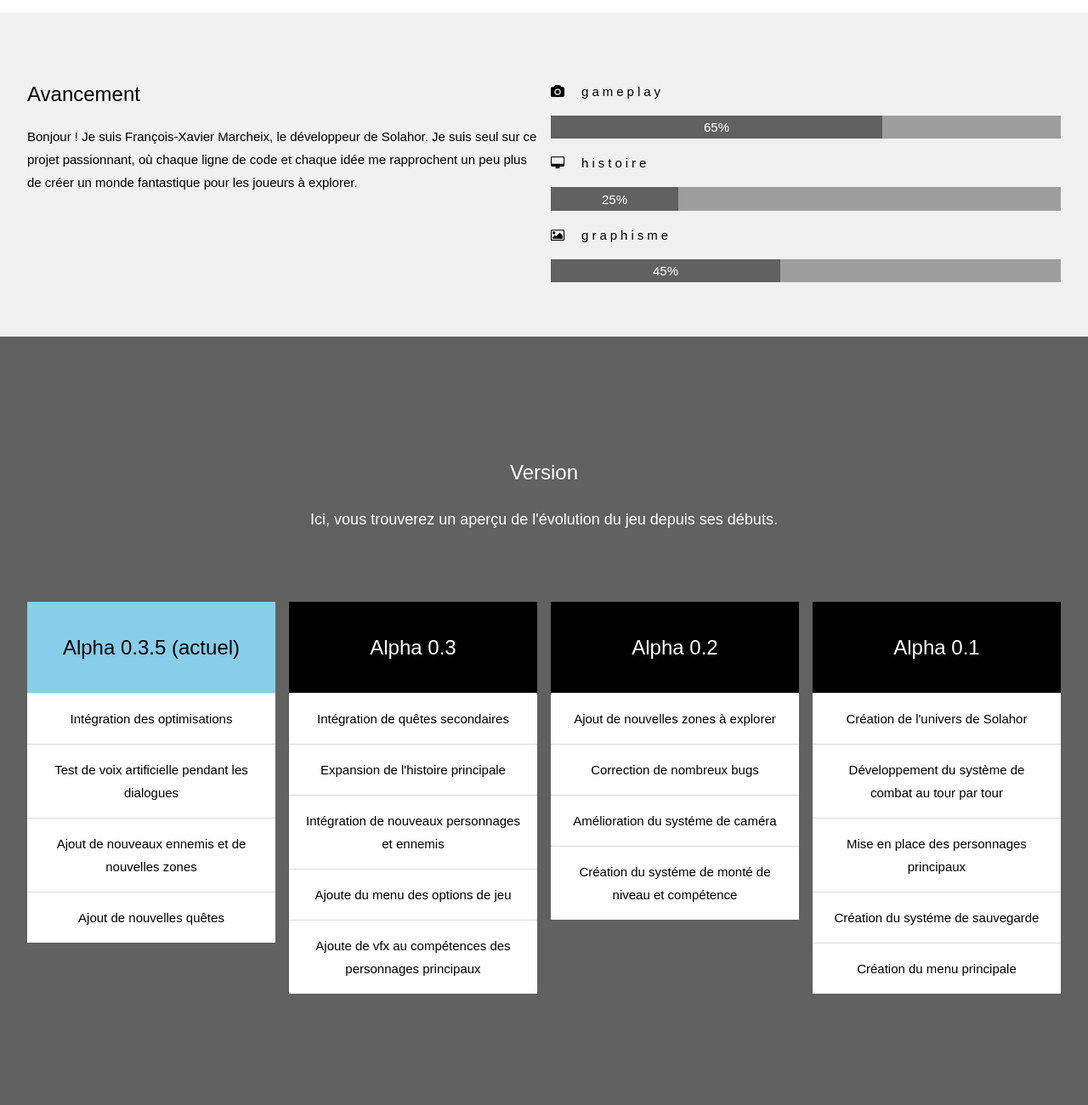
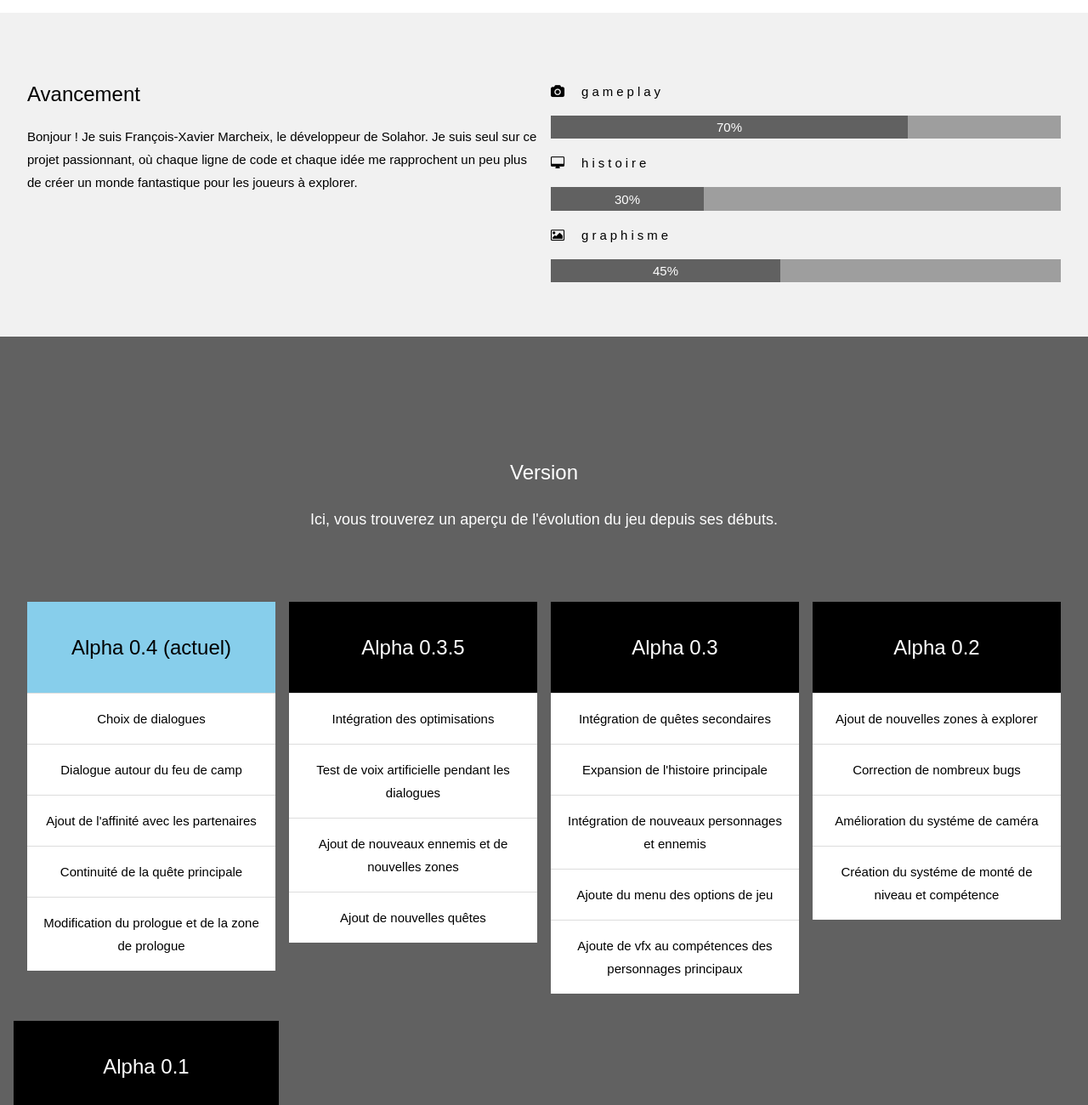
Before and after one commit to PO630/PO630.github.io, a plain HTML site: page index.html in a window 1280 px wide. Shown: the part 3680-4980 px from the top of the page at 85% size. Drawn offline with Linux system fonts and the light colour scheme; a web font is replaced by a local one.

Commit message:
alpha 0.4

```diff
--- a/index.html
+++ b/index.html
@@ -71,7 +71,7 @@ body, html {
   <div class="w3-display-left w3-text-white" style="padding:48px">
     <span class="w3-jumbo w3-hide-small">Solahor</span><br>
     <span class="w3-large">Explorez les mystères de Solahor et forgez votre destinée.</span>
-    <p><a href="https://drive.google.com/file/d/19AgMHsEfrNUNUGui-VOXQL1twasGjmIA/view?usp=sharing" class="w3-button w3-white w3-padding-large w3-large w3-margin-top w3-opacity w3-hover-opacity-off"><i class="fa fa-download"></i> Télécharger le jeu</a></p>
+    <p><a href="https://drive.google.com/file/d/1eKMu-EGlNSgJzOKxyOLXzB11Hfm4W9ha/view?usp=sharing" class="w3-button w3-white w3-padding-large w3-large w3-margin-top w3-opacity w3-hover-opacity-off"><i class="fa fa-download"></i> Télécharger le jeu</a></p>
   </div>
 </header>
 
@@ -247,11 +247,11 @@ body, html {
     <div class="w3-col m6">
       <p class="w3-wide"><i class="fa fa-camera w3-margin-right"></i>gameplay</p>
       <div class="w3-grey">
-        <div class="w3-container w3-dark-grey w3-center" style="width:65%">65%</div>
+        <div class="w3-container w3-dark-grey w3-center" style="width:70%">70%</div>
       </div>
       <p class="w3-wide"><i class="fa fa-desktop w3-margin-right"></i>histoire</p>
       <div class="w3-grey">
-        <div class="w3-container w3-dark-grey w3-center" style="width:25%">25%</div>
+        <div class="w3-container w3-dark-grey w3-center" style="width:30%">30%</div>
       </div>
       <p class="w3-wide"><i class="fa fa-photo w3-margin-right"></i>graphisme</p>
       <div class="w3-grey">
@@ -267,16 +267,30 @@ body, html {
     <p class="w3-large">
     Ici, vous trouverez un aperçu de l'évolution du jeu depuis ses débuts.
     </p>
-  <div class="w3-row-padding" style="margin-top:64px">
-    <div class="w3-quarter w3-section">
+
+    <div class="w3-row-padding" style="margin-top:64px">
+      <div class="w3-quarter w3-section">
+        <ul class="w3-ul w3-white w3-hover-shadow">
+            <li class="w3-light-blue w3-xlarge w3-padding-32">Alpha 0.4 (actuel)</li>
+            <li class="w3-padding-16">Choix de dialogues</li>
+            <li class="w3-padding-16">Dialogue autour du feu de camp</li>
+            <li class="w3-padding-16">Ajout de l'affinité avec les partenaires</li>
+            <li class="w3-padding-16">Continuité de la quête principale</li>
+            <li class="w3-padding-16">Modification du prologue et de la zone de prologue</li>
+        </ul>
+      </div>
+
+  <div class="w3-quarter w3-section">
       <ul class="w3-ul w3-white w3-hover-shadow">
-          <li class="w3-light-blue w3-xlarge w3-padding-32">Alpha 0.3.5 (actuel)</li>
+        <li class="w3-black w3-xlarge w3-padding-32">Alpha 0.3.5 </li>
           <li class="w3-padding-16">Intégration des optimisations</li>
           <li class="w3-padding-16">Test de voix artificielle pendant les dialogues</li>
           <li class="w3-padding-16">Ajout de nouveaux ennemis et de nouvelles zones</li>
           <li class="w3-padding-16">Ajout de nouvelles quêtes</li>
       </ul>
   </div>
+
+
   <div class="w3-quarter w3-section">
     <ul class="w3-ul w3-white w3-hover-shadow">
       <li class="w3-black w3-xlarge w3-padding-32">Alpha 0.3</li>
@@ -287,6 +301,7 @@ body, html {
       <li class="w3-padding-16"> Ajoute de vfx au compétences des personnages principaux</li>
     </ul>
   </div>
+
   <div class="w3-quarter w3-section">
     <ul class="w3-ul w3-white w3-hover-shadow">
       <li class="w3-black w3-xlarge w3-padding-32">Alpha 0.2</li>
@@ -296,6 +311,9 @@ body, html {
       <li class="w3-padding-16"> Création du systéme de monté de niveau et compétence</li>
     </ul>
   </div>
+
+</div>
+
     <div class="w3-quarter w3-section">
       <ul class="w3-ul w3-white w3-hover-shadow">
         <li class="w3-black w3-xlarge w3-padding-32">Alpha 0.1</li>
```
